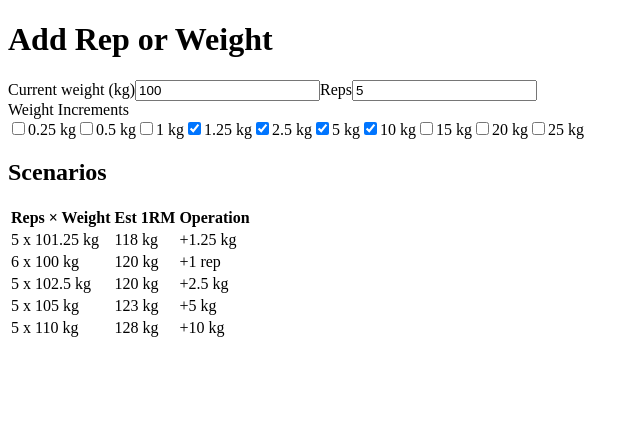
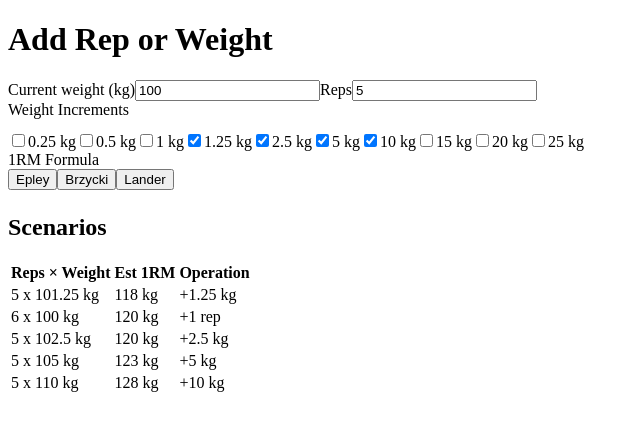
Before and after one commit to szymanskir/add-rep-or-weight, a React (Vite) app: page / in a window 1280 px wide. Shown: the top 430 px of the page, without its empty margins (0-640 px from the left). Built offline with nearby package versions, Linux system fonts and the light colour scheme; the HTML template or start-up script is replaced by a standard one.

Commit message:
style: formula selection as pills

```diff
--- a/src/App.jsx
+++ b/src/App.jsx
@@ -20,14 +20,31 @@ function epley1RM(weight, reps) {
   return Math.round(weight * (1 + reps / 30))
 }
 
-function Scenarios({ weight, reps, increments }) {
+function Scenarios({ weight, reps, increments, formula }) {
   const scenarios = []
 
   // 1. Add 1 rep to the current weight
+  const formulaMap = {
+    epley: epley1RM,
+    brzycki: function(brWeight, brReps){
+      if (brReps <= 0) return 0
+      return Math.round(brWeight * (36 / (37 - brReps)))
+    },
+    lander: function(laWeight, laReps){
+      if (laReps <= 0) return 0
+      return Math.round(laWeight * (100 / (101.3 - 2.67123 * laReps)))
+    }
+  }
+
+  const compute1RM = (w, r) => {
+    const fn = formulaMap[formula] || epley1RM
+    return fn(w, r)
+  }
+
   scenarios.push({
     totalWeight: weight,
     totalReps: reps + 1,
-    est1RM: epley1RM(weight, reps + 1),
+    est1RM: compute1RM(weight, reps + 1),
     operation: '+1 rep'
   })
 
@@ -36,7 +53,7 @@ function Scenarios({ weight, reps, increments }) {
     scenarios.push({
       totalWeight: weight + inc,
       totalReps: reps,
-      est1RM: epley1RM(weight + inc, reps),
+      est1RM: compute1RM(weight + inc, reps),
       operation: `+${inc} kg`
     })
   })
@@ -76,6 +93,7 @@ export default function App(){
   const [weight, setWeight] = useState(100)
   const [reps, setReps] = useState(5)
   const [selectedIncrements, setSelectedIncrements] = useState(DEFAULT_INCREMENTS)
+  const [formula, setFormula] = useState('epley')
 
   const toggleIncrement = (value) => {
     setSelectedIncrements(prev =>
@@ -103,6 +121,7 @@ export default function App(){
 
       <div className="increments-selector">
         <label>Weight Increments</label>
+        <div style={{height:12}} />
         <div className="checkbox-group">
           {ALL_INCREMENTS.map(inc => (
             <label key={inc.value} className="checkbox-label">
@@ -115,9 +134,37 @@ export default function App(){
             </label>
           ))}
         </div>
-      </div>
+        </div>
 
-      <Scenarios weight={weight} reps={reps} increments={selectedIncrements} />
+        <div style={{marginBottom:24}}>
+          <label className="formula-label">1RM Formula</label>
+          <div className="formula-group">
+            <button
+              type="button"
+              className={`seg-btn ${formula === 'epley' ? 'active' : ''}`}
+              onClick={() => setFormula('epley')}
+            >
+              Epley
+            </button>
+            <button
+              type="button"
+              className={`seg-btn ${formula === 'brzycki' ? 'active' : ''}`}
+              onClick={() => setFormula('brzycki')}
+            >
+              Brzycki
+            </button>
+            <button
+              type="button"
+              className={`seg-btn ${formula === 'lander' ? 'active' : ''}`}
+              onClick={() => setFormula('lander')}
+            >
+              Lander
+            </button>
+
+          </div>
+        </div>
+
+      <Scenarios weight={weight} reps={reps} increments={selectedIncrements} formula={formula} />
     </div>
   )
 }
--- a/src/styles.css
+++ b/src/styles.css
@@ -73,18 +73,53 @@ input[type=number], input[type=text], input{
 .checkbox-label {
   display: flex;
   align-items: center;
+  gap: 8px;
   font-size: 13px;
   cursor: pointer;
   user-select: none;
 }
 
 .checkbox-label input[type="checkbox"] {
-  width: auto;
-  margin-right: 8px;
-  margin-top: 0;
+  width: 18px;
+  height: 18px;
+  margin: 0;
+  flex: 0 0 18px;
   cursor: pointer;
   accent-color: var(--accent);
+  vertical-align: middle;
 }
+
+.formula-label {
+  display: block;
+  font-size: 13px;
+  color: var(--muted);
+  margin-bottom: 8px;
+}
+
+.formula-group{
+  display: inline-flex;
+  gap: 8px;
+  align-items: center;
+  flex-wrap: wrap;
+}
+
+.seg-btn{
+  background: transparent;
+  border: 1px solid rgba(255,255,255,0.06);
+  padding: 6px 10px;
+  border-radius: 999px;
+  cursor: pointer;
+  color: var(--muted);
+  font-size: 13px;
+}
+
+.seg-btn.active{
+  background: var(--accent);
+  color: #041026;
+  border-color: transparent;
+}
+
+
 
 .scenarios ul{
   list-style:none;
```
